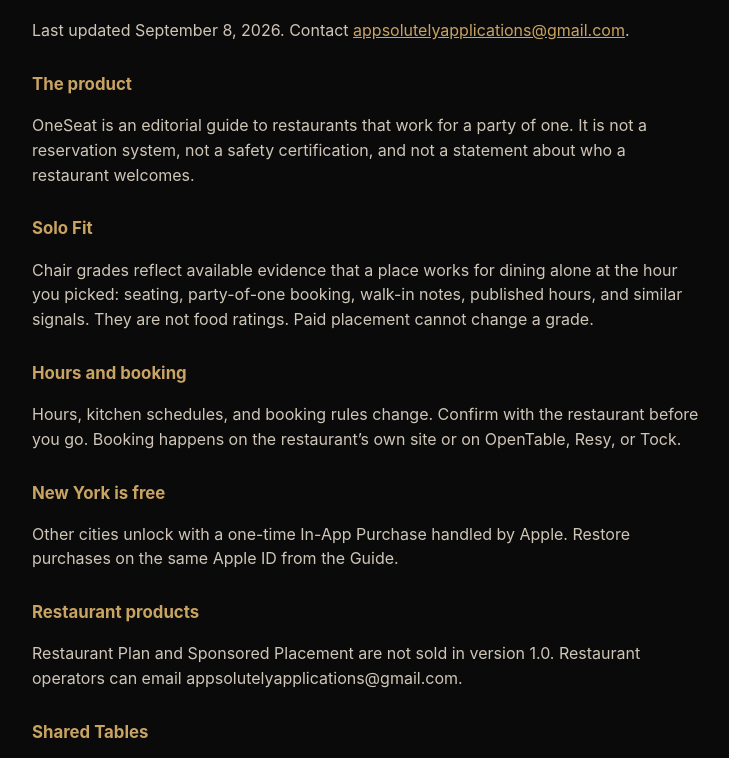
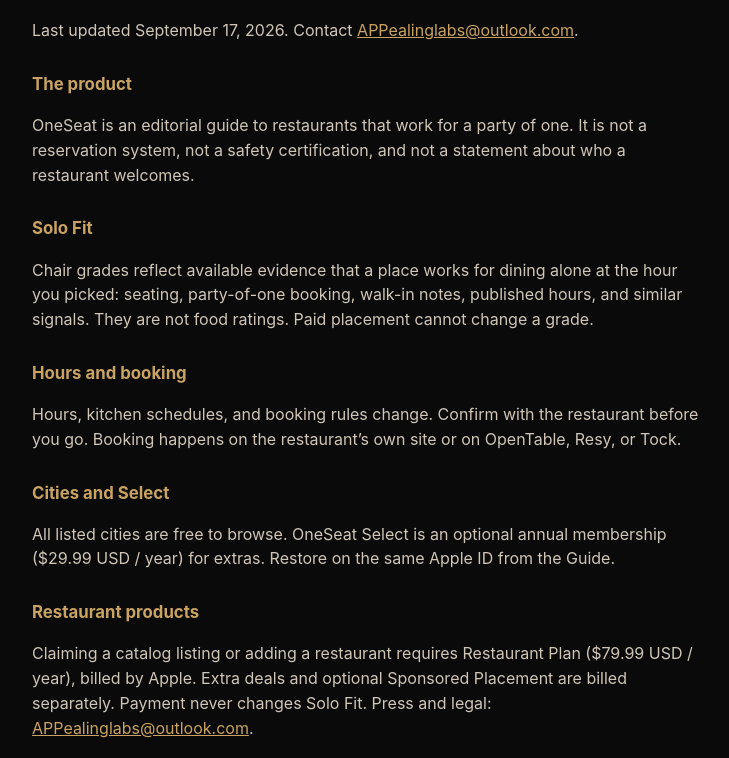
Before and after one commit to bryansoukup/oneseat-legal, a plain HTML site: page terms.html in a window 1280 px wide. Shown: the part 155-913 px from the top of the page, without its empty margins (272-1001 px from the left). Drawn offline with Linux system fonts and the light colour scheme.

Commit message:
Update terms for App Store: Select, Restaurant Plan, and Solo Fit.

```diff
--- a/terms.html
+++ b/terms.html
@@ -17,19 +17,19 @@
 <main>
   <p><a href="index.html">ONESEAT</a></p>
   <h1>Terms of Use</h1>
-  <p>Last updated September 8, 2026. Contact <a href="mailto:appsolutelyapplications@gmail.com">appsolutelyapplications@gmail.com</a>.</p>
+  <p>Last updated September 17, 2026. Contact <a href="mailto:APPealinglabs@outlook.com">APPealinglabs@outlook.com</a>.</p>
   <h2>The product</h2>
   <p>OneSeat is an editorial guide to restaurants that work for a party of one. It is not a reservation system, not a safety certification, and not a statement about who a restaurant welcomes.</p>
   <h2>Solo Fit</h2>
   <p>Chair grades reflect available evidence that a place works for dining alone at the hour you picked: seating, party-of-one booking, walk-in notes, published hours, and similar signals. They are not food ratings. Paid placement cannot change a grade.</p>
   <h2>Hours and booking</h2>
   <p>Hours, kitchen schedules, and booking rules change. Confirm with the restaurant before you go. Booking happens on the restaurant’s own site or on OpenTable, Resy, or Tock.</p>
-  <h2>New York is free</h2>
-  <p>Other cities unlock with a one-time In-App Purchase handled by Apple. Restore purchases on the same Apple ID from the Guide.</p>
+  <h2>Cities and Select</h2>
+  <p>All listed cities are free to browse. OneSeat Select is an optional annual membership ($29.99 USD / year) for extras. Restore on the same Apple ID from the Guide.</p>
   <h2>Restaurant products</h2>
-  <p>Restaurant Plan and Sponsored Placement are not sold in version 1.0. Restaurant operators can email appsolutelyapplications@gmail.com.</p>
+  <p>Claiming a catalog listing or adding a restaurant requires Restaurant Plan ($79.99 USD / year), billed by Apple. Extra deals and optional Sponsored Placement are billed separately. Payment never changes Solo Fit. Press and legal: <a href="mailto:APPealinglabs@outlook.com">APPealinglabs@outlook.com</a>.</p>
   <h2>Shared Tables</h2>
-  <p>In this version, tables you open live on this phone. They are not a live city-wide board. You can report or block a host. Do not use Shared Tables to harass anyone.</p>
+  <p>Tables is a city board for the city you selected. You can report or block a host. Do not use Shared Tables to harass anyone.</p>
   <h2>Accuracy</h2>
   <p>Listings are curated in good faith from public information and restaurant-provided details. We do not warrant that any restaurant is open, has a seat, or will take a party of one at a given time.</p>
   <h2>Limitation</h2>
```
